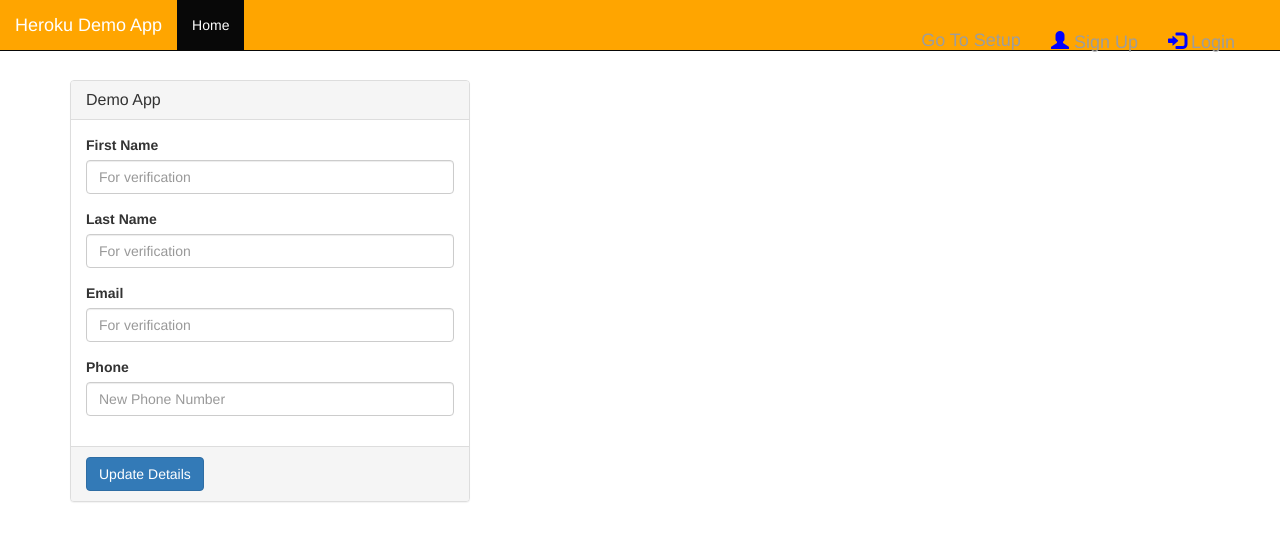
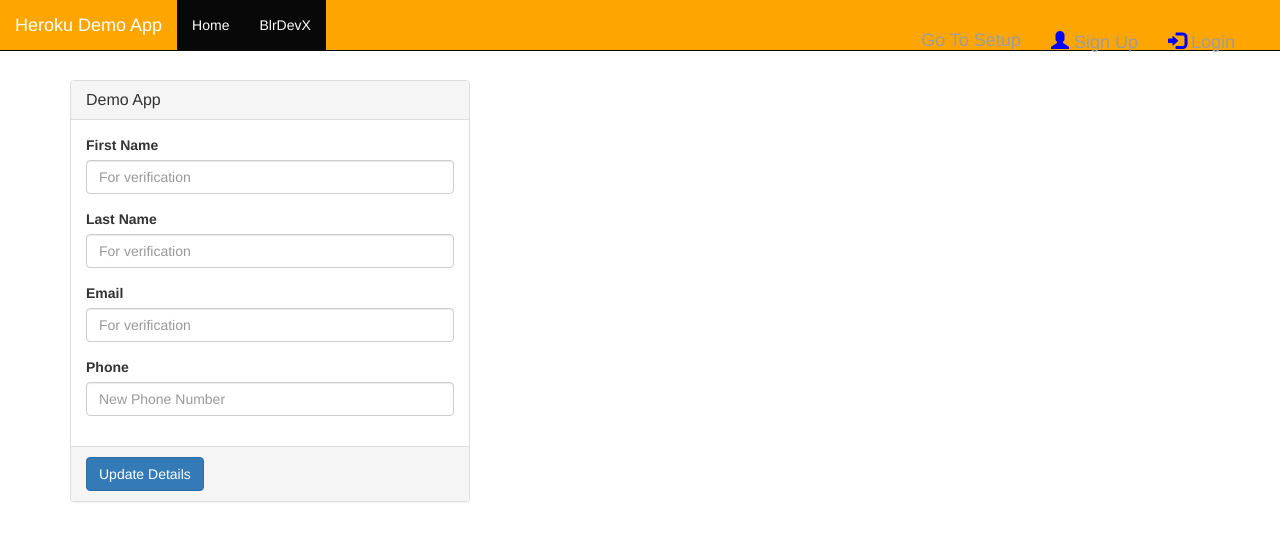
Before and after one commit to Ashish-Dev-Org/heroku-phone-change, a website: page public/index.html in a window 1280 px wide. Drawn offline with nearby package versions, Linux system fonts and the light colour scheme.

Commit message:
Extra Tab

```diff
--- a/public/index.html
+++ b/public/index.html
@@ -90,7 +90,10 @@
 								<ul class="nav navbar-nav">
 									<li class="active">
 										<a href="/">Home</a>
-									</li>
+                                    </li>
+                                    <li class="active">
+                                            <a href="/blrdevx.html">BlrDevX</a>
+                                        </li>
 								</ul>
 								<ul class="nav navbar-nav navbar-right navbar-header navbar-brand">
                                         <li>
```
